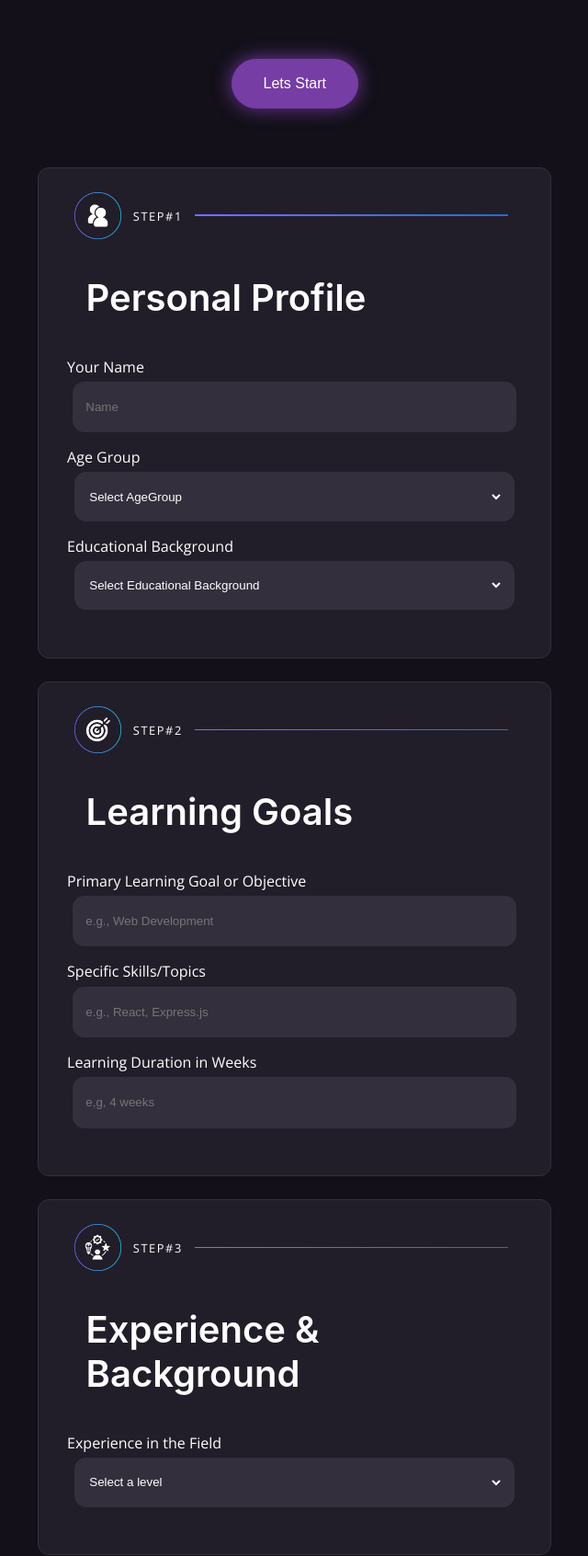
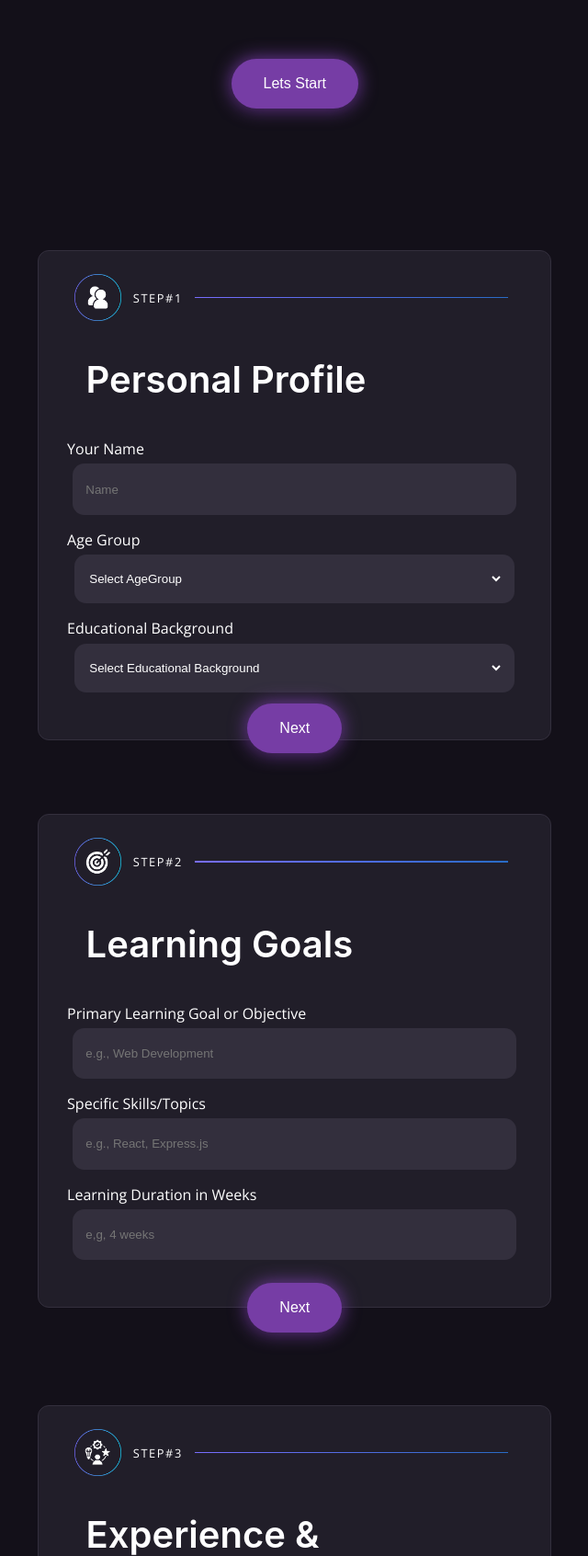
Before and after one commit to SabahBaothman/EDUNAVAI-, a PHP site: the page made by pages/Roadmap Generator.php in a window 1280 px wide; the page is wider, and only the part inside the window is pictured. Shown: the part 330-2022 px from the top of that part at 92% size, without its empty margins (332-972 px from the left). Run offline with PHP 8.4, Linux system fonts and the light colour scheme.

Commit message:
Update Roadmap Generator.php

```diff
--- a/pages/Roadmap Generator.php
+++ b/pages/Roadmap Generator.php
@@ -23,8 +23,8 @@ include('../includes/links.php');
             <br> Personalized Guidance
         </p>
 
-        <button id="start-roadmap" onclick="scrollToSection('scroll-here')">Lets Start</button>
-<div id="scroll-here">
+        <button id="start-roadmap" onclick="scrollToSection('scroll-here-1')">Lets Start</button>
+        <div id="scroll-here-1">
         </div>
         <form id="roadmap-form" class="roadmap-form">
             <div class="card-brands careers-card form-section" id="form-section-1">
@@ -69,6 +69,11 @@ include('../includes/links.php');
                     </select>
                 </label>
             </div>
+            <div class="full-width">
+                <button id="next" onclick="scrollToSection('scroll-here-2')">Next</button>
+                <div>
+                    <div id="scroll-here-2">
+                    </div>
                     <div class="card-brands careers-card form-section" id="form-section-2">
                         <div class="section-head">
                             <img class="form-head-img" src="../media/images/skill.png">
@@ -85,7 +90,8 @@ include('../includes/links.php');
 
                         <label for="skillsInput">
                             <p>Specific Skills/Topics</p>
-                    <input type="text" name="skillsInput" id="skillsInput" placeholder="e.g., React, Express.js" />
+                            <input type="text" name="skillsInput" id="skillsInput"
+                                placeholder="e.g., React, Express.js" />
                         </label>
 
                         <label for="durationInput">
@@ -93,6 +99,9 @@ include('../includes/links.php');
                             <input type="number" name="durationInput" id="durationInput" min="1" max="8"
                                 placeholder="e,g, 4 weeks">
                         </label>
+                    </div>
+                    <button id="next" onclick="scrollToSection('scroll-here-3')">Next</button>
+                    <div id="scroll-here-3">
                     </div>
                     <div class="card-brands careers-card form-section" id="form-section-3">
                         <div class="section-head">
@@ -115,7 +124,11 @@ include('../includes/links.php');
                         </label>
                     </div>
 
-
+                    <button id="next" onclick="scrollToSection('scroll-here-5')">Next</button>
+                    <div id="scroll-here-4">
+                    </div>
+                    <div id="scroll-here-5">
+                    </div>
                     <div class="card-brands careers-card form-section" id="form-section-4">
                         <div class="section-head">
                             <img class="form-head-img" src="../media/images/privacy.png">
@@ -126,7 +139,8 @@ include('../includes/links.php');
                         </div>
                         <h3>Privacy & Data Usage</h3>
                         <label>
-                    <p>EduNavAi values your privacy. We use your data to personalize your learning experience. <br> Your
+                            <p>EduNavAi values your privacy. We use your data to personalize your learning experience.
+                                <br> Your
                                 data will not be shared with third parties. Do you agree?</p>
                         </label>
 
@@ -136,14 +150,26 @@ include('../includes/links.php');
                         </div>
 
                     </div>
-            <input type="reset" />
+           >
+                        <input id="generate-button" type="submit" value="Generate Roadmap" />
+
         </form>
     </div>
 
     <script>
     function scrollToSection(sectionId) {
-            document.getElementById(sectionId).scrollIntoView({ behavior: 'smooth' });
+        document.getElementById(sectionId).scrollIntoView({
+            behavior: 'smooth'
+        });
+        event.preventDefault()
     }
+
+    window.addEventListener('load', function() {
+        window.scrollTo({
+            top: 0,
+            behavior: 'smooth'
+        });
+    });
     </script>
     <!-- Include the footer file  -->
     <?php
```
Lines whose indentation alone changed are shown as unchanged.
